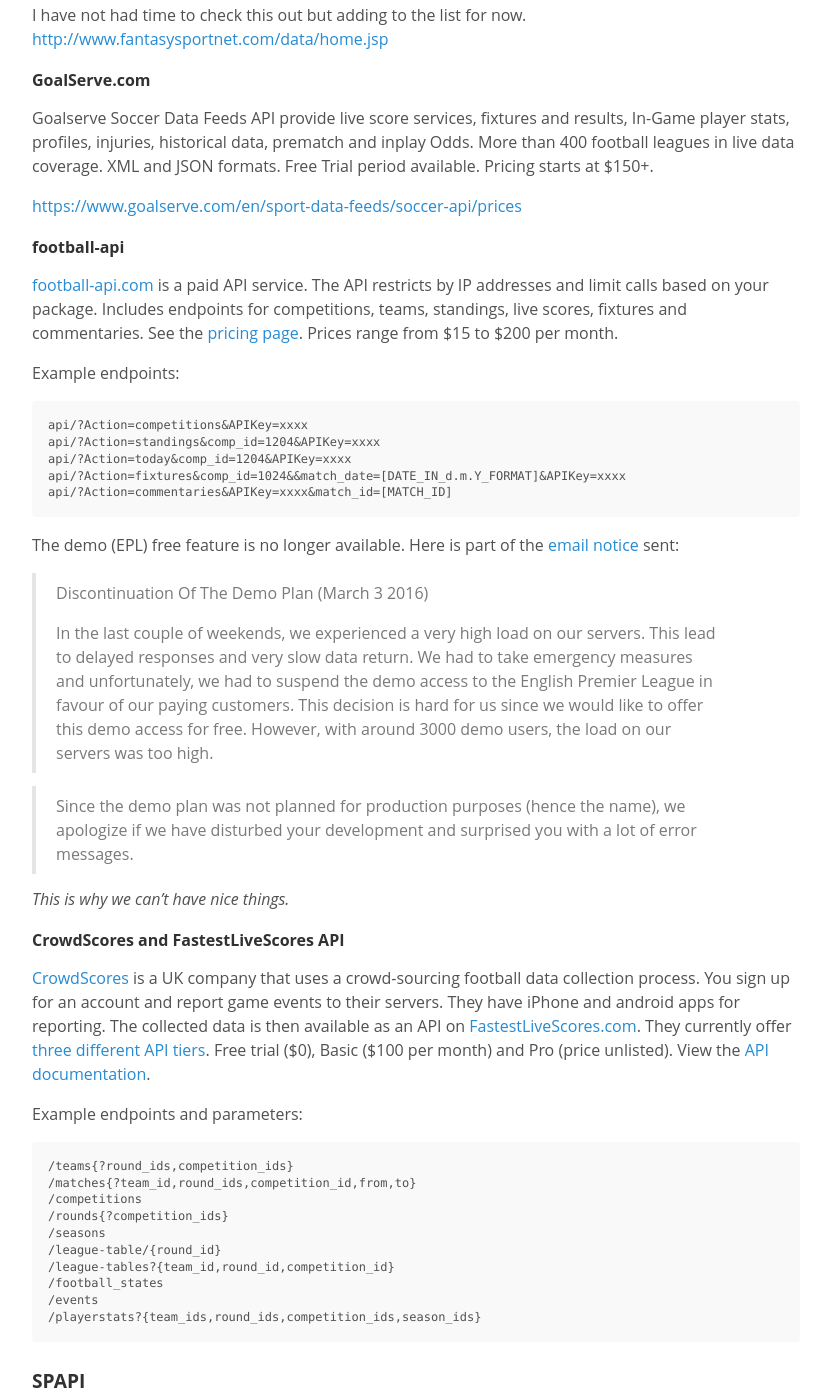
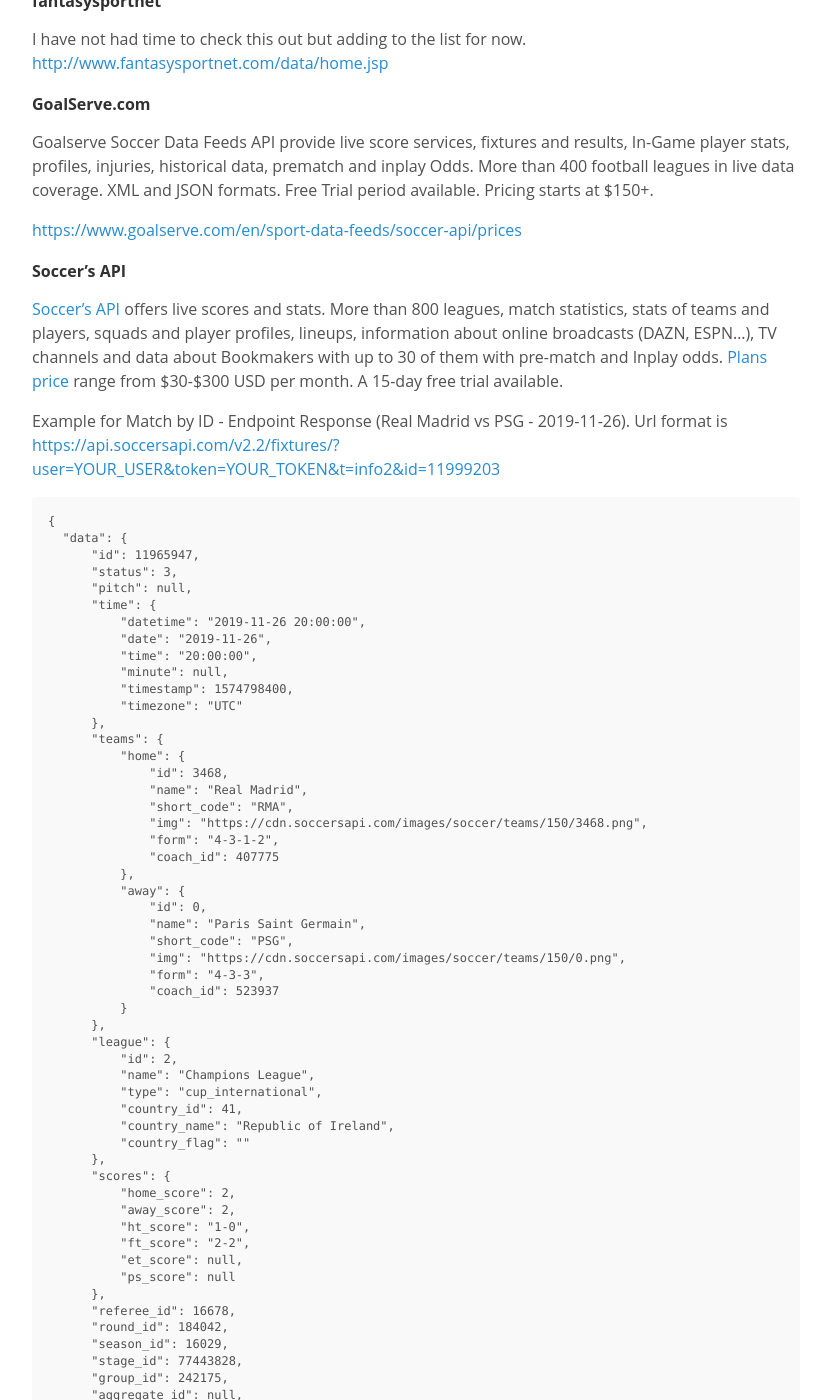
Before and after one commit to jokecamp/jokecamp.com, a Jekyll site: the page built from _posts/2014-03-08-guide-to-football-and-soccer-data-and-apis.markdown, in a window 1280 px wide and 1400 px high, scrolled down 5670 px. Shown: the whole window, without its empty margins (224-1049 px from the left). Built offline with Jekyll 4.4.1, drawn with Linux system fonts in a browser that asks for light colours; Markdown is read by kramdown in place of the engine named in the settings; some of the changed text lies outside the part shown.

Commit message:
Added Soccer's API to listing

````diff
--- a/_posts/2014-03-08-guide-to-football-and-soccer-data-and-apis.markdown
+++ b/_posts/2014-03-08-guide-to-football-and-soccer-data-and-apis.markdown
@@ -16,7 +16,7 @@ tags:
 featured: true
 ---
 
-Last updated: March 31 2019
+Last updated: December 2 2019
 
 ##  Where can I actually find football/soccer data?
 
@@ -51,6 +51,7 @@ Jump to a specific source:
   - [SportDeer.com](#sportdeer)
   - [fantasysportnet.com](#fantasysportnet)
   - [Goalserve.com](#goalserve)
+  - [Soccer's API](#soccersapi)
 - Other Websites
   - [footballsquads.co.uk](#footballsquads.co.uk)
   - [Rec.Sport.Soccer Statistics Foundation (RSSSF)](#rsssf)
@@ -271,10 +272,122 @@ Goalserve Soccer Data Feeds API provide live score services, fixtures and result
 
 <https://www.goalserve.com/en/sport-data-feeds/soccer-api/prices>
 
+<a name="soccersapi"></a>
+#### Soccer's API
+
+[Soccer's API](https://soccersapi.com) offers live scores and stats. More than 800 leagues, match statistics, stats of teams and players, squads and player profiles, lineups, information about online broadcasts (DAZN, ESPN...), TV channels and data about Bookmakers with up to 30 of them with pre-match and Inplay odds. [Plans price](https://soccersapi.com/page/pricing) range from $30-$300 USD per month. A 15-day free trial available.
+
+Example for Match by ID - Endpoint Response (Real Madrid vs PSG - 2019-11-26). Url format is <https://api.soccersapi.com/v2.2/fixtures/?user=YOUR_USER&token=YOUR_TOKEN&t=info2&id=11999203>
+
+```
+{
+  "data": {
+      "id": 11965947,
+      "status": 3,
+      "pitch": null,
+      "time": {
+          "datetime": "2019-11-26 20:00:00",
+          "date": "2019-11-26",
+          "time": "20:00:00",
+          "minute": null,
+          "timestamp": 1574798400,
+          "timezone": "UTC"
+      },
+      "teams": {
+          "home": {
+              "id": 3468,
+              "name": "Real Madrid",
+              "short_code": "RMA",
+              "img": "https://cdn.soccersapi.com/images/soccer/teams/150/3468.png",
+              "form": "4-3-1-2",
+              "coach_id": 407775
+          },
+          "away": {
+              "id": 0,
+              "name": "Paris Saint Germain",
+              "short_code": "PSG",
+              "img": "https://cdn.soccersapi.com/images/soccer/teams/150/0.png",
+              "form": "4-3-3",
+              "coach_id": 523937
+          }
+      },
+      "league": {
+          "id": 2,
+          "name": "Champions League",
+          "type": "cup_international",
+          "country_id": 41,
+          "country_name": "Republic of Ireland",
+          "country_flag": ""
+      },
+      "scores": {
+          "home_score": 2,
+          "away_score": 2,
+          "ht_score": "1-0",
+          "ft_score": "2-2",
+          "et_score": null,
+          "ps_score": null
+      },
+      "referee_id": 16678,
+      "round_id": 184042,
+      "season_id": 16029,
+      "stage_id": 77443828,
+      "group_id": 242175,
+      "aggregate_id": null,
+      "winner_team_id": null,
+      "venue_id": 2020,
+      "standings": {
+          "home_position": 2,
+          "away_position": 1
+      },
+      "assistants": {
+          "first_assistant_id": 12857,
+          "second_assistant_id": 12861,
+          "fourth_assistant_id": null
+      },
+      "colors": {
+          "home": {
+              "color": "#F0F0F0",
+              "kit_colors": "#F0F0F0,#F0F0F0,#F0F0F0,#F0F0F0,#EEEEEE,#EEEEEE,#F0F0F0"
+          },
+          "away": {
+              "color": null,
+              "kit_colors": null
+          }
+      },
+      "weather_report": {
+          "code": "drizzle",
+          "type": "light intensity drizzle",
+          "temperature": {
+              "fahrenheit": {
+                  "temp": 53.83,
+                  "unit": "fahrenheit"
+              },
+              "celcius": {
+                  "temp": 12.1,
+                  "unit": "celcius"
+              }
+          },
+          "clouds": "75%",
+          "humidity": "100%",
+          "pressure": 1010,
+          "wind": {
+              "speed": "8.05 m/s",
+              "degree": 180
+          },
+          "coordinates": {
+              "lat": 40.42,
+              "lon": -3.7
+          },
+          "updated_at": "2019-11-26T19:45:04.436942Z"
+      }
+  },
+...
+```
+
 <a name="footballapi"></a>
 #### football-api
 
-[football-api.com](http://football-api.com/) is a paid API service. The API restricts by IP addresses and limit calls based on your package. Includes endpoints for competitions, teams, standings, live scores, fixtures and commentaries. See the [pricing page](http://football-api.com/pricing/). Prices range from $15 to $200 per month.
+[football-api.com](http://football-api.com/) is a paid API service. The API rxrestricts by IP addresses and limit calls based on your package. Includes endpoints for competitions, teams, standings, live scores, fixtures and commentaries. See the [pricing page](http://football-api.com/pricing/). Prices range from $15 to $200 per month.
 
 Example endpoints:
 
--- a/atom.xml
+++ b/atom.xml
@@ -17,11 +17,11 @@ layout: null
 
  {% for post in site.posts limit:3 %}
  <entry>
-   <title>{{ post.title }}</title>
+   <title>{{ post.title | xml_escape }}</title>
    <link href="{{ site.url }}{{ site.baseurl }}{{ post.url }}"/>
    <updated>{{ post.date | date_to_xmlschema }}</updated>
    <id>{{ site.url }}{{ post.id }}</id>
-   <content type="html">{{ post.content | xml_escape | truncate: 500 }}</content>
+   <content type="html">{{ post.content | truncate: 500 | xml_escape }}</content>
  </entry>
  {% endfor %}
 
--- a/rss.xml
+++ b/rss.xml
@@ -11,7 +11,7 @@ layout: null
 		{% for post in site.posts limit:3 %}
 			<item>
 				<title>{{ post.title | xml_escape }}</title>
-				<description>{{ post.content | xml_escape | truncate: 500 }}</description>
+				<description>{{ post.content | truncate: 500 | xml_escape }}</description>
 				<pubDate>{{ post.date | date: "%a, %d %b %Y %H:%M:%S %z" }}</pubDate>
 				<link>{{ site.url }}{{ post.url }}</link>
 				<guid isPermaLink="true">{{ site.url }}{{ post.url }}</guid>
````
Also changed, not shown: 4 other files.
